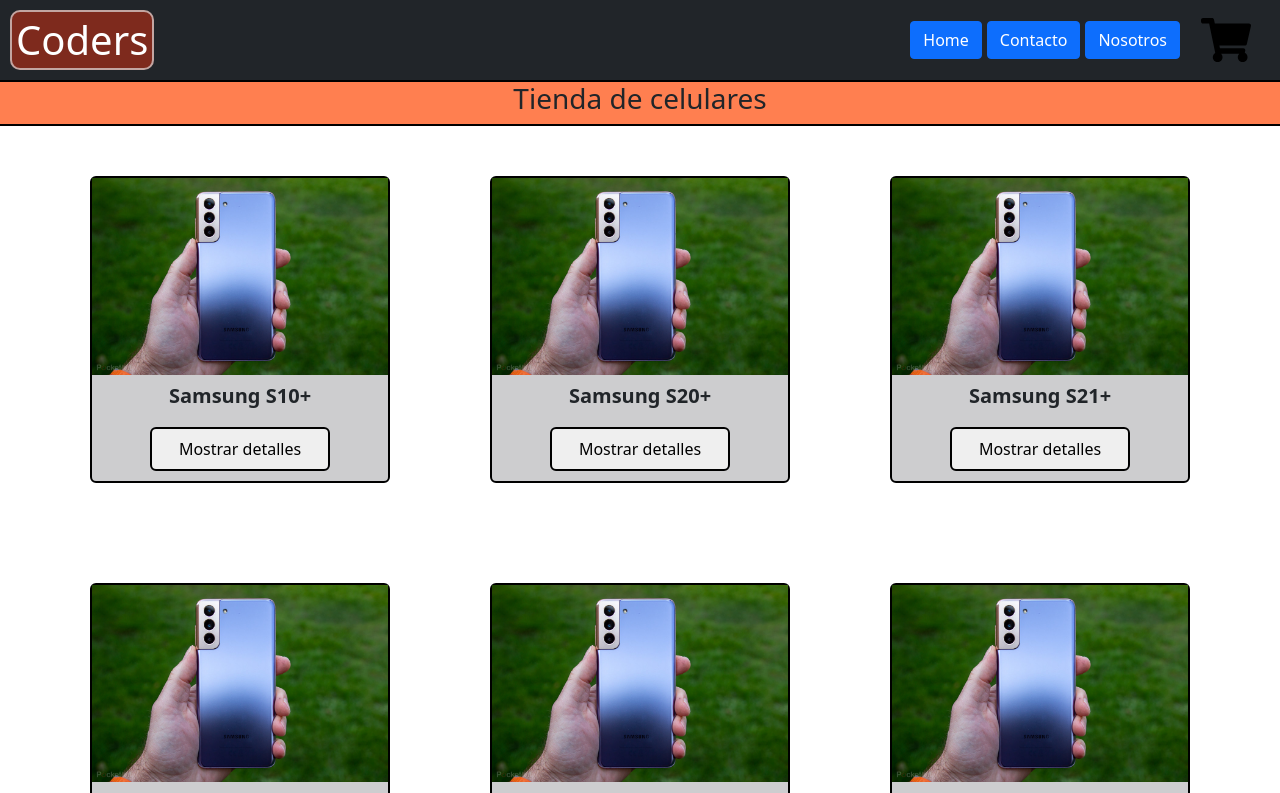
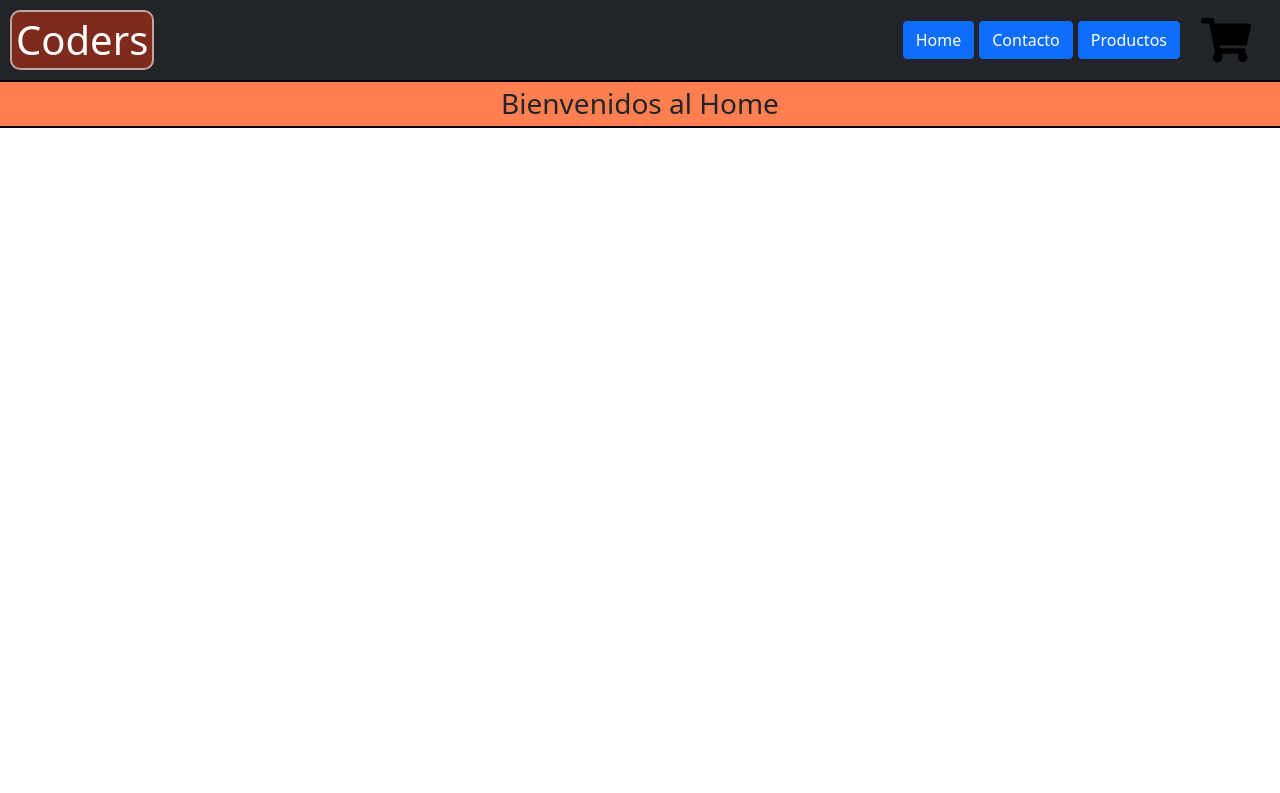
Before and after one commit to martinjacobsen93/Mobile-eShop-React-Version, a React (Create React App) app: page / in a window 1280 px wide. Shown: the top 793 px of the page. Built offline with nearby package versions, Linux system fonts and the light colour scheme.

Commit message:
creo pages Contacto, Home, Productos, Error404 y componente TituloPagina

```diff
--- a/src/App.js
+++ b/src/App.js
@@ -1,12 +1,23 @@
 import './App.css';
 import NavBar from './components/NavBar';
-import ItemListContainer from './components/ItemListContainer'
+import { BrowserRouter as Router, Route, Routes } from 'react-router-dom';
+import Contacto from './pages/Contacto';
+import Error404 from './pages/Error404';
+import Productos from './pages/Productos';
+import Home from './pages/Home';
 
 function App() {
   return (
     <div className="App">
-      <NavBar/>
-      <ItemListContainer greeting={'Tienda de celulares'}/>
+      <Router>
+        <NavBar/>
+        <Routes>
+          <Route path="/" element={<Home />} />
+          <Route path="/contacto" element={<Contacto />}/>
+          <Route path="/productos" element={<Productos />}/>
+          <Route path="*" element={<Error404 />}/>
+        </Routes>
+      </Router>
     </div>
   );
 }
--- a/src/components/ItemListContainer.js
+++ b/src/components/ItemListContainer.js
@@ -1,8 +1,9 @@
 import React, { useState, useEffect } from 'react'
 import ItemList from './ItemList'
 import Celulares from '../data/celulares.json'
+import TituloPagina from './TituloPagina'
 
-const ItemListContainer = ({greeting}) => {
+const ItemListContainer = ({titulo}) => {
 
     const [celulares, setCelulares] = useState([])
 
@@ -25,9 +26,7 @@
 
     return (
         <div>
-            <div style={{borderTop: '2px solid black', borderBottom: '2px solid black', backgroundColor: 'coral'}}>
-                <h3>{greeting}</h3>
-            </div>
+            <TituloPagina titulo={titulo}/>
             <ItemList lista={celulares}/>
         </div>
     )
--- a/src/components/NavBar.js
+++ b/src/components/NavBar.js
@@ -1,4 +1,5 @@
 import React from 'react'
+import { Link } from 'react-router-dom'
 import Boton from './Boton'
 import CartWidget from './CartWidget'
 
@@ -7,9 +8,9 @@
         <nav className='navBar bg-dark container-fluid p-2'>
             <h1 className='navBar__brandTitle'>Coders</h1>
             <ul className='navBar__linkList'>
-                <li className="itemList"><Boton content='Home'/></li>
-                <li className="itemList"><Boton content='Contacto'/></li>
-                <li className="itemList"><Boton content='Nosotros'/></li>
+                <li className="itemList"><Link to="/"><Boton content='Home'/></Link></li>
+                <li className="itemList"><Link to="/contacto"><Boton content='Contacto'/></Link></li>
+                <li className="itemList"><Link to="/productos"><Boton content='Productos'/></Link></li>
                 <li className="itemList"><CartWidget /></li>
             </ul>
         </nav>
--- /dev/null
+++ b/src/components/TituloPagina.js
@@ -0,0 +1,13 @@
+import React from 'react'
+
+const TituloPagina = ({titulo}) => {
+    return (
+        <div>
+            <div style={{borderTop: '2px solid black', borderBottom: '2px solid black', backgroundColor: 'coral'}}>
+                <h3 style={{margin: 'auto', padding: '5px'}}>{titulo}</h3>
+            </div>
+        </div>
+    )
+}
+
+export default TituloPagina
--- /dev/null
+++ b/src/pages/Contacto.js
@@ -0,0 +1,12 @@
+import React from 'react'
+import TituloPagina from '../components/TituloPagina'
+
+const Contacto = () => {
+    return (
+        <>
+            <TituloPagina titulo="Bienvenido a la sección de Contacto"/>
+        </>
+    )
+}
+
+export default Contacto
--- /dev/null
+++ b/src/pages/Error404.js
@@ -0,0 +1,12 @@
+import React from 'react'
+
+const Error404 = () => {
+    return (
+        <>
+            <h2 className='mt-2'>Error 404</h2>
+            <h3>Página no encontrada</h3>
+        </>
+    )
+}
+
+export default Error404
--- /dev/null
+++ b/src/pages/Home.js
@@ -0,0 +1,12 @@
+import React from 'react'
+import TituloPagina from '../components/TituloPagina'
+
+const Home = () => {
+    return (
+        <>
+            <TituloPagina titulo={"Bienvenidos al Home"} />
+        </>
+    )
+}
+
+export default Home
--- /dev/null
+++ b/src/pages/Productos.js
@@ -0,0 +1,12 @@
+import React from 'react'
+import ItemListContainer from '../components/ItemListContainer'
+
+const Productos = () => {
+    return (
+        <>
+            <ItemListContainer titulo={'Tienda de celulares'} />
+        </>
+    )
+}
+
+export default Productos
```
Also changed, not shown: src/pages/PruebaRouting.js (deleted, +0 -16 lines).
